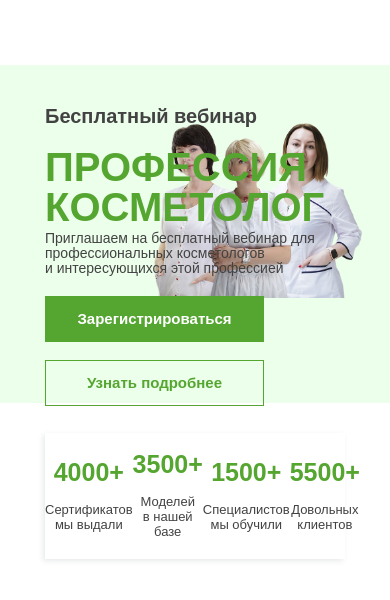
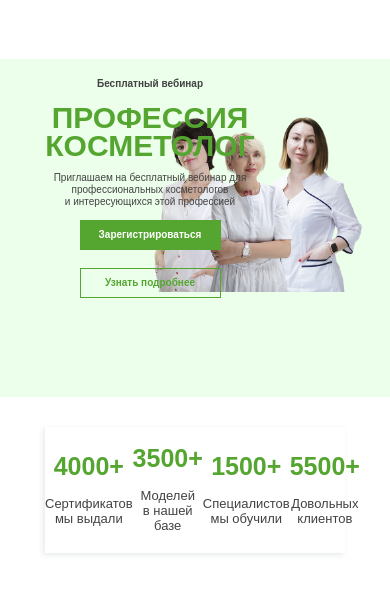
Before and after one commit to OksLan/Valmari, a website built with Vite: page source/index.html in a window 390 px wide. Built offline with nearby package versions, Linux system fonts and the light colour scheme.

Commit message:
14/06 (1)

```diff
--- a/source/sass/blocks/header.scss
+++ b/source/sass/blocks/header.scss
@@ -26,6 +26,8 @@
 
   @media (max-width: 767px) {
     grid-template-columns: 1fr auto;
+    padding-top: 9px;
+    padding-bottom: 9px;
   }
 }
 
--- a/source/sass/blocks/promo.scss
+++ b/source/sass/blocks/promo.scss
@@ -43,6 +43,8 @@
   }
 
   @media (max-width: 767px) {
+    align-items: center;
+    margin-top: 12px;
   }
 }
 
@@ -58,7 +60,9 @@
   }
 
   @media (max-width: 767px) {
+    font-size: 10px;
     display: block;
+    margin-bottom: 7px;
   }
 }
 
@@ -77,6 +81,10 @@
   }
 
   @media (max-width: 767px) {
+    font-size: 30px;
+    line-height: 28px;
+    margin-bottom: 12px;
+    text-align: center;
   }
 }
 
@@ -93,6 +101,14 @@
     max-width: 300px;
     margin-bottom: 20px;
   }
+
+  @media (max-width: 767px) {
+    font-size: 10px;
+    line-height: 12px;
+    margin-bottom: 12px;
+    text-align: center;
+    max-width: 210px;
+  }
 }
 
 .promo__buttons {
@@ -107,7 +123,6 @@
 }
 
 .promo__button {
-  color: #ffffff;
   width: 285px;
   height: 66px;
   font-weight: 600;
@@ -122,11 +137,16 @@
   }
 
   @media (max-width: 767px) {
+    width: 141px;
+    height: 30px;
+    font-size: 10px;
+    line-height: 26px;
   }
 }
 
 .promo__button-reg {
   background-color: $basic-green;
+  color: #ffffff;
   border: none;
 }
 
```
